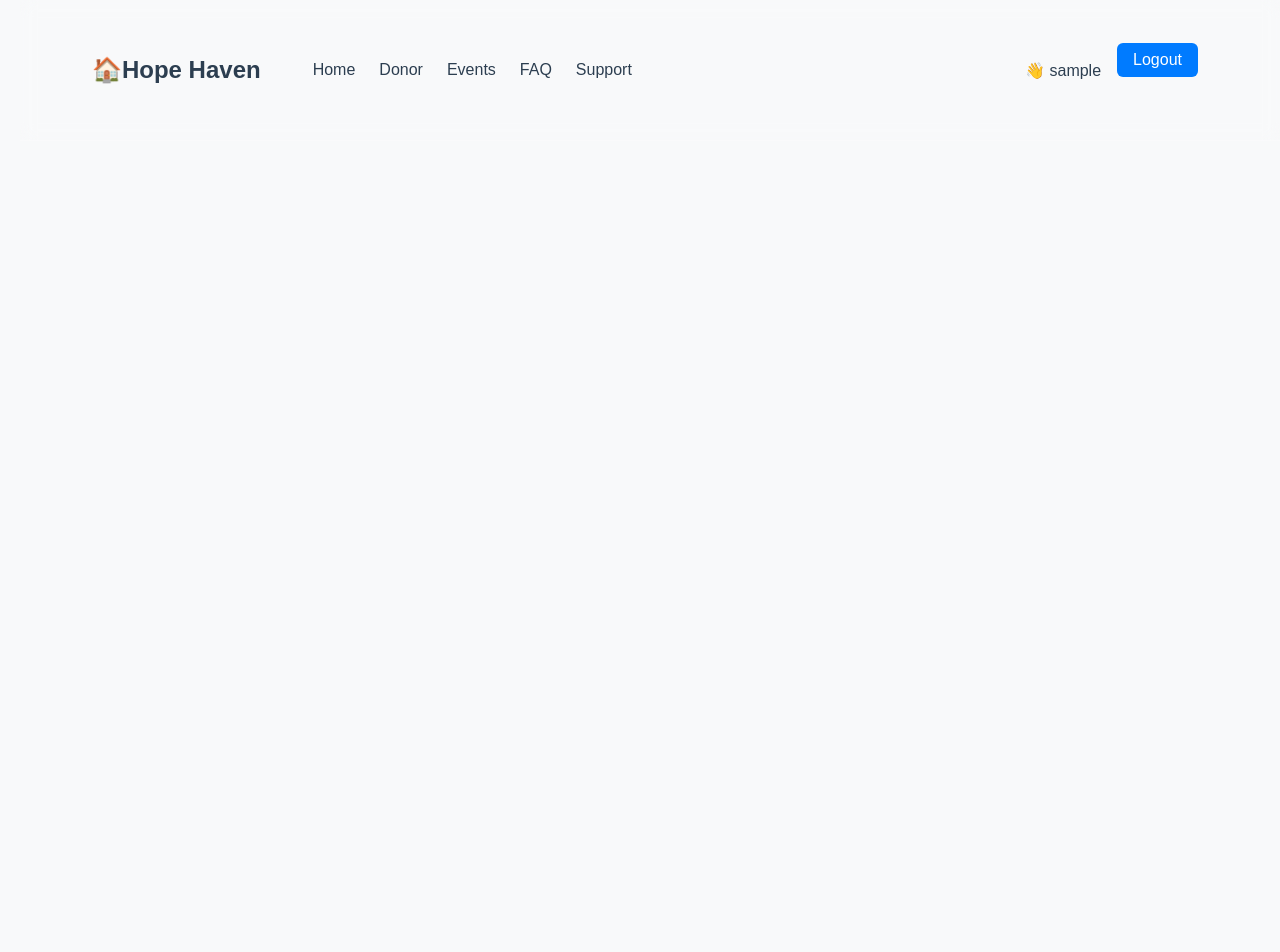
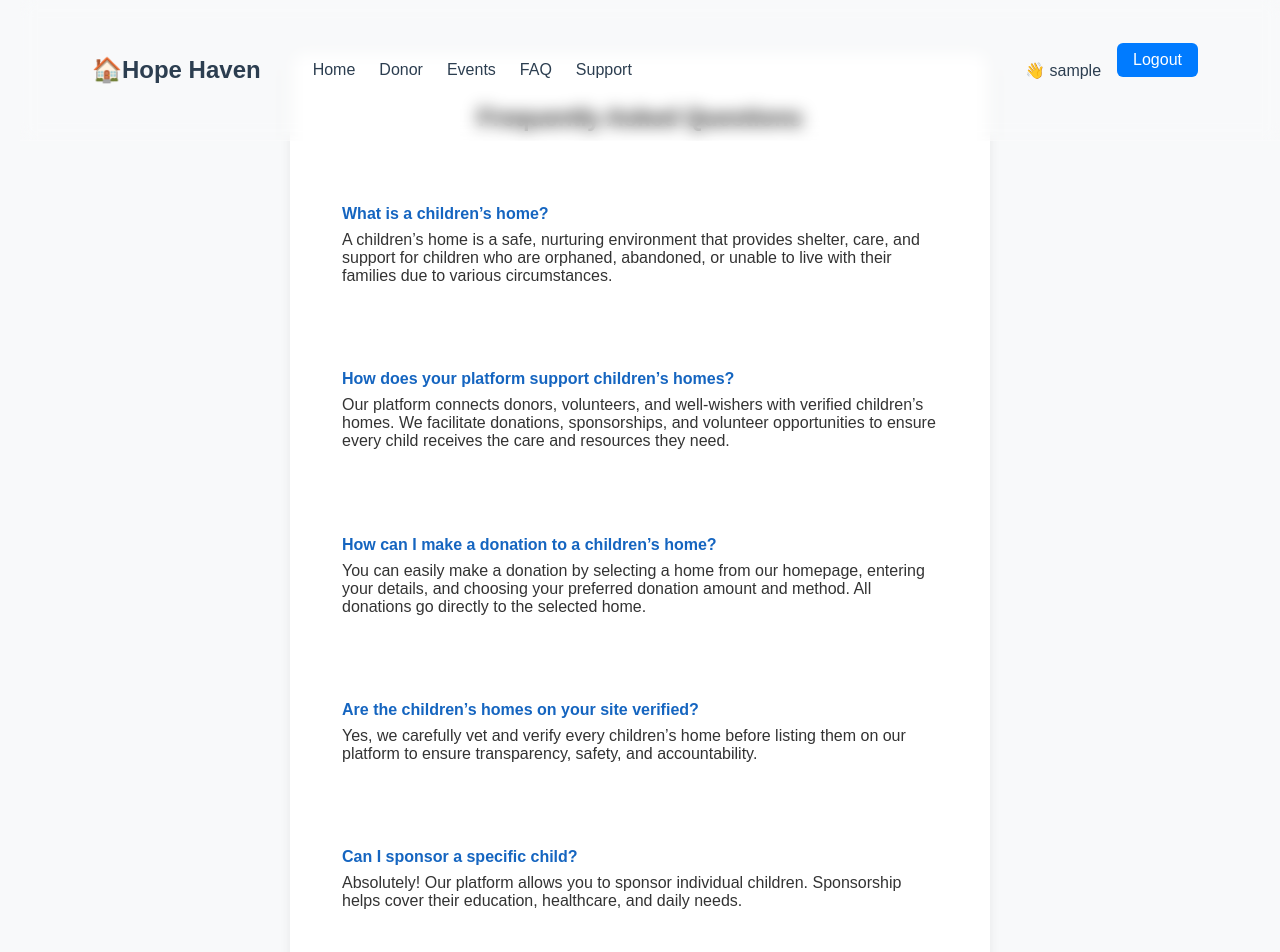
Before and after one commit to Johnkamau106/phase-5-project, a React (Vite) app in the folder frontend/: page /faq in a window 1280 px wide. Shown: the top 952 px of the page. Before the commit the page ends 800 px from the top, so only its background shows below. Built offline with nearby package versions, Linux system fonts and the light colour scheme; sample sign-in values are in the browser's storage.

Commit message:
fixed image display in the details page

```diff
--- a/frontend/src/App.jsx
+++ b/frontend/src/App.jsx
@@ -17,6 +17,7 @@ import EnrollChild from './pages/caregiver/EnrollChild';
 import HomesList from './pages/donor/HomesList';
 import HomeNeeds from './pages/donor/HomeNeeds';
 import './App.css';
+import FAQ from './pages/faq/FAQ.jsx';
 
 const App = () => {
   const [user, setUser] = useState(() => getUserFromLocalStorage());
@@ -50,6 +51,7 @@ const App = () => {
         <Route path="/" element={<Splash />} />
         <Route path="/login" element={<AuthPage onLogin={setUser} />} />
         <Route path="/home" element={<HomePage user={user} />} />
+        <Route path="/faq" element={<FAQ />} />
 
         {/* Private routes */}
         {user ? (
--- /dev/null
+++ b/frontend/src/pages/faq/FAQ.jsx
@@ -0,0 +1,68 @@
+import React from "react";
+
+const faqs = [
+  {
+    question: "What is a children’s home?",
+    answer:
+      "A children’s home is a safe, nurturing environment that provides shelter, care, and support for children who are orphaned, abandoned, or unable to live with their families due to various circumstances.",
+  },
+  {
+    question: "How does your platform support children’s homes?",
+    answer:
+      "Our platform connects donors, volunteers, and well-wishers with verified children’s homes. We facilitate donations, sponsorships, and volunteer opportunities to ensure every child receives the care and resources they need.",
+  },
+  {
+    question: "How can I make a donation to a children’s home?",
+    answer:
+      "You can easily make a donation by selecting a home from our homepage, entering your details, and choosing your preferred donation amount and method. All donations go directly to the selected home.",
+  },
+  {
+    question: "Are the children’s homes on your site verified?",
+    answer:
+      "Yes, we carefully vet and verify every children’s home before listing them on our platform to ensure transparency, safety, and accountability.",
+  },
+  {
+    question: "Can I sponsor a specific child?",
+    answer:
+      "Absolutely! Our platform allows you to sponsor individual children. Sponsorship helps cover their education, healthcare, and daily needs.",
+  },
+  {
+    question: "How do I know my donation is making a difference?",
+    answer:
+      "We provide regular updates and reports from the homes, so you can see the impact of your support. You can also view your donation history and the progress of the homes you support.",
+  },
+  {
+    question: "Can I visit or volunteer at a children’s home?",
+    answer:
+      "Yes, we encourage visits and volunteering! You can sign up for volunteer opportunities or arrange a visit through our platform.",
+  },
+  {
+    question: "Is my personal information safe on your site?",
+    answer:
+      "We take your privacy seriously. All personal and payment information is securely processed and never shared without your consent.",
+  },
+  {
+    question: "How do you ensure donations are used properly?",
+    answer:
+      "We work closely with each home, require regular reporting, and conduct periodic audits to ensure all funds are used for the intended purposes.",
+  },
+  {
+    question: "How can I contact you for more information?",
+    answer:
+      "You can reach out to us via our contact page or email. We’re always happy to answer your questions and help you get involved!",
+  },
+];
+
+const FAQ = () => (
+  <div className="faq-container" style={{ maxWidth: 700, margin: "2rem auto", padding: "2rem", background: "#fff", borderRadius: 16, boxShadow: "0 2px 12px rgba(0,0,0,0.07)" }}>
+    <h2 style={{ textAlign: "center", marginBottom: "2rem" }}>Frequently Asked Questions</h2>
+    {faqs.map((faq, idx) => (
+      <div key={idx} style={{ marginBottom: "1.5rem" }}>
+        <h4 style={{ color: "#1565c0", marginBottom: 8 }}>{faq.question}</h4>
+        <p style={{ color: "#333", margin: 0 }}>{faq.answer}</p>
+      </div>
+    ))}
+  </div>
+);
+
+export default FAQ;
--- a/frontend/src/pages/home/HomeDetail.jsx
+++ b/frontend/src/pages/home/HomeDetail.jsx
@@ -75,10 +75,10 @@ const HomeDetail = () => {
   return (
     <div className="home-detail-container">
       {/* Banner */}
-      {home.banner && (
+      {(home.banner || home.image) && (
         <div className="home-banner">
           <img
-            src={home.banner}
+            src={home.banner || home.image}
             alt={`${home.name} banner`}
             className="banner-img"
           />
@@ -88,7 +88,7 @@ const HomeDetail = () => {
       {/* Avatar + Basic Info */}
       <div className="home-header">
         <img
-          src={home.logo || home.avatar}
+          src={home.logo || home.avatar || home.image}
           alt={`${home.name} logo`}
           className="avatar-img"
         />
@@ -237,7 +237,14 @@ const HomeDetail = () => {
               donationOutlines={donationOutlines}
               home={home}
               user={user}
-              onDonationSuccess={() => {
+              onDonationSuccess={async () => {
+                // Refetch home data after donation
+                try {
+                  const res = await fetch(`${BASE_URL}/api/homes/${id}`);
+                  if (!res.ok) throw new Error("Failed to fetch home details");
+                  const updatedHome = await res.json();
+                  setHome(updatedHome);
+                } catch (e) {}
                 alert("Thank you for your generous donation!");
                 setIsDonationModalOpen(false);
               }}
--- /dev/null
+++ b/frontend/src/pages/profile/DonationsSection.jsx
@@ -0,0 +1,47 @@
+import React, { useEffect, useState } from "react";
+import { getDonations } from "../../utils/api";
+
+const DonationsSection = ({ user }) => {
+  const [donations, setDonations] = useState([]);
+  const [loading, setLoading] = useState(true);
+
+  useEffect(() => {
+    getDonations({}, user?.token)
+      .then(data => {
+        setDonations(data.filter(donation => donation.donor?.id === user.id));
+        setLoading(false);
+      })
+      .catch(() => setDonations([]));
+  }, [user]);
+
+  if (loading) return <div>Loading donations...</div>;
+  if (donations.length === 0) return <div className="empty-state"><p>No donations made yet.</p></div>;
+
+  return (
+    <div>
+      <h3>Donations History</h3>
+      <table>
+        <thead>
+          <tr>
+            <th>Amount (KES)</th>
+            <th>Date</th>
+            <th>Home</th>
+            <th>Status</th>
+          </tr>
+        </thead>
+        <tbody>
+          {donations.map(donation => (
+            <tr key={donation.id}>
+              <td>{donation.amount}</td>
+              <td>{new Date(donation.created_at).toLocaleDateString()}</td>
+              <td>{donation.home?.name || "—"}</td>
+              <td>{donation.status}</td>
+            </tr>
+          ))}
+        </tbody>
+      </table>
+    </div>
+  );
+};
+
+export default DonationsSection;
--- a/frontend/src/pages/profile/Profile.jsx
+++ b/frontend/src/pages/profile/Profile.jsx
@@ -2,6 +2,8 @@ import React, { useState } from "react";
 import { BASE_URL } from "../../utils/api";
 import { useLocation } from "react-router-dom";
 import { getUserFromLocalStorage } from "../../utils/auth";
+import SponsoredChildrenSection from "./SponsoredChildrenSection";
+import DonationsSection from "./DonationsSection";
 import "./Profile.css";
 
 const Profile = ({ user }) => {
@@ -232,25 +234,11 @@ const Profile = ({ user }) => {
         );
       case "sponsored":
         return (
-          <div className="profile-section">
-            <h3>My Sponsored Children</h3>
-            <div className="empty-state">
-              <p>No children sponsored yet.</p>
-              <button className="primary-button">
-                Find Children to Sponsor
-              </button>
-            </div>
-          </div>
+          <SponsoredChildrenSection user={currentUser} />
         );
       case "donations":
         return (
-          <div className="profile-section">
-            <h3>Donations History</h3>
-            <div className="empty-state">
-              <p>No donations made yet.</p>
-              <button className="primary-button">Make a Donation</button>
-            </div>
-          </div>
+          <DonationsSection user={currentUser} />
         );
       case "children":
         return (
--- /dev/null
+++ b/frontend/src/pages/profile/SponsoredChildrenSection.jsx
@@ -0,0 +1,29 @@
+import React, { useEffect, useState } from "react";
+import ChildrenList from "../caregiver/ChildrenList";
+import { BASE_URL } from "../../utils/api";
+
+const SponsoredChildrenSection = ({ user }) => {
+  const [children, setChildren] = useState([]);
+  const [loading, setLoading] = useState(true);
+
+  useEffect(() => {
+    fetch(`${BASE_URL}/api/children`)
+      .then(res => res.json())
+      .then(data => {
+        if (user && user.sponsoredChildrenIds) {
+          setChildren(data.filter(child => user.sponsoredChildrenIds.includes(child.id)));
+        } else {
+          setChildren([]);
+        }
+        setLoading(false);
+      })
+      .catch(() => setChildren([]));
+  }, [user]);
+
+  if (loading) return <div>Loading sponsored children...</div>;
+  if (children.length === 0) return <div className="empty-state"><p>No children sponsored yet.</p></div>;
+
+  return <ChildrenList readOnly={true} children={children} />;
+};
+
+export default SponsoredChildrenSection;
```
